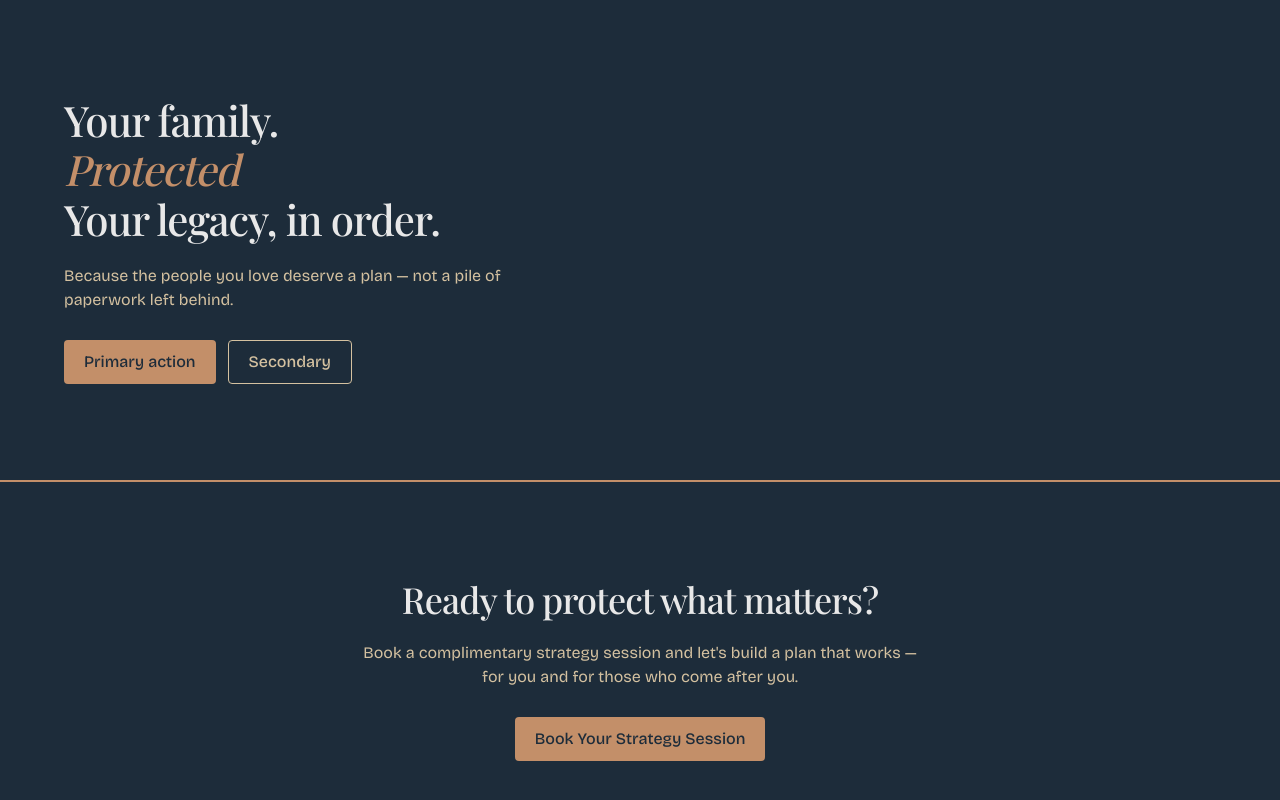
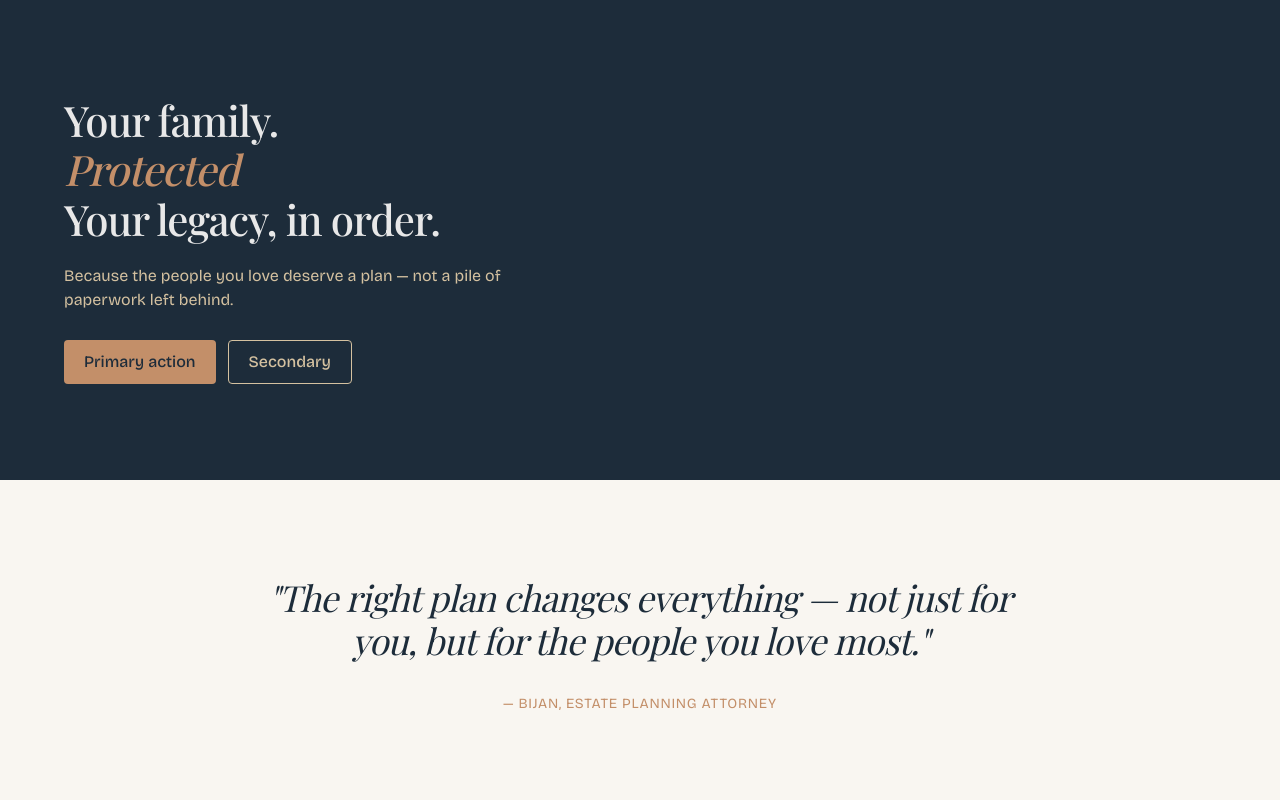
Before and after one commit to amirhoseinshahabnia/plan-with-bijan, a Next.js app: page / in a window 1280 px wide. Shown: the top 800 px of the page. Built offline with nearby package versions, Linux system fonts and the light colour scheme.

Commit message:
adds quote comp

```diff
--- a/app/page.tsx
+++ b/app/page.tsx
@@ -1,6 +1,7 @@
 import { Button } from "@/components/ui/button";
 import { Container } from "@/components/ui/container";
 import { CTA } from "@/components/ui/cta";
+import { Quote } from "@/components/ui/quote";
 import { Heading } from "@/components/ui/heading";
 import { Section } from "@/components/ui/section";
 import { Text } from "@/components/ui/text";
@@ -32,6 +33,10 @@ export default function Home() {
           </Stack>
         </Section>
       </Container>
+      <Quote
+        quote='"The right plan changes everything — not just for you, but for the people you love most."'
+        person="— BIJAN, ESTATE PLANNING ATTORNEY"
+      />
       <CTA
         title="Ready to protect what matters?"
         subtitle="Book a complimentary strategy session and let's build a plan that works — for you and for those who come after you."
--- /dev/null
+++ b/components/ui/quote.tsx
@@ -0,0 +1,48 @@
+import { Container } from "@/components/ui/container";
+import { Heading } from "@/components/ui/heading";
+import { Section } from "@/components/ui/section";
+import { Stack } from "@/components/ui/stack";
+import { Text } from "@/components/ui/text";
+import { borderClass } from "@/lib/borders";
+import { cn } from "@/lib/util";
+
+type QuoteProps = {
+  id?: string;
+  quote: string;
+  person: string;
+  className?: string;
+};
+
+export function Quote({ id, quote, person, className }: QuoteProps) {
+  return (
+    <Section
+      id={id}
+      as="section"
+      padding="medium"
+      className={cn("bg-sand-100", borderClass("strong", "b"), className)}
+    >
+      <Container containerWidth="narrow">
+        <Stack spacing={8} className="items-center text-center">
+          <blockquote>
+            <Heading
+              as="h3"
+              variant="heading-xl"
+              className="italic font-normal text-navy-900"
+            >
+              {quote}
+            </Heading>
+          </blockquote>
+          <Text
+            as="p"
+            variant="body-sm"
+            className="uppercase tracking-wider text-copper-500"
+          >
+            {person}
+          </Text>
+        </Stack>
+      </Container>
+    </Section>
+  );
+}
+
+Quote.displayName = "Quote";
```
